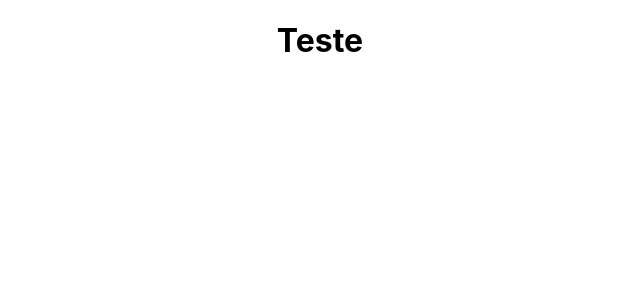
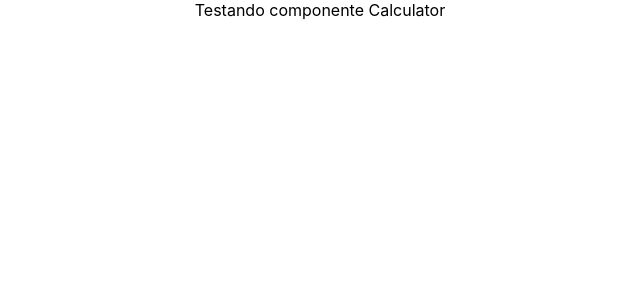
Before and after one commit to marcoscapiberibe/calculator-reactjs, a React (Create React App) app: page / in a window 1280 px wide. Shown: the top 300 px of the page, without its empty margins (320-960 px from the left). Built offline with nearby package versions, Linux system fonts and the light colour scheme.

Commit message:
importação do componente Calculator no App.js
importação do componente Calculator no App.js

```diff
--- a/src/App.js
+++ b/src/App.js
@@ -1,9 +1,10 @@
 import './App.css';
+import Calculator from './components/Calculator';
 
 function App() {
   return (
     <div className="App">
-      <h1>Teste</h1>
+      <Calculator />
     </div>
   );
 }
--- a/src/components/Calculator.jsx
+++ b/src/components/Calculator.jsx
@@ -0,0 +1,9 @@
+import React from "react";
+
+export default function Calculator() {
+    return (
+        <div>
+            Testando componente Calculator
+        </div>
+    )
+}
```
